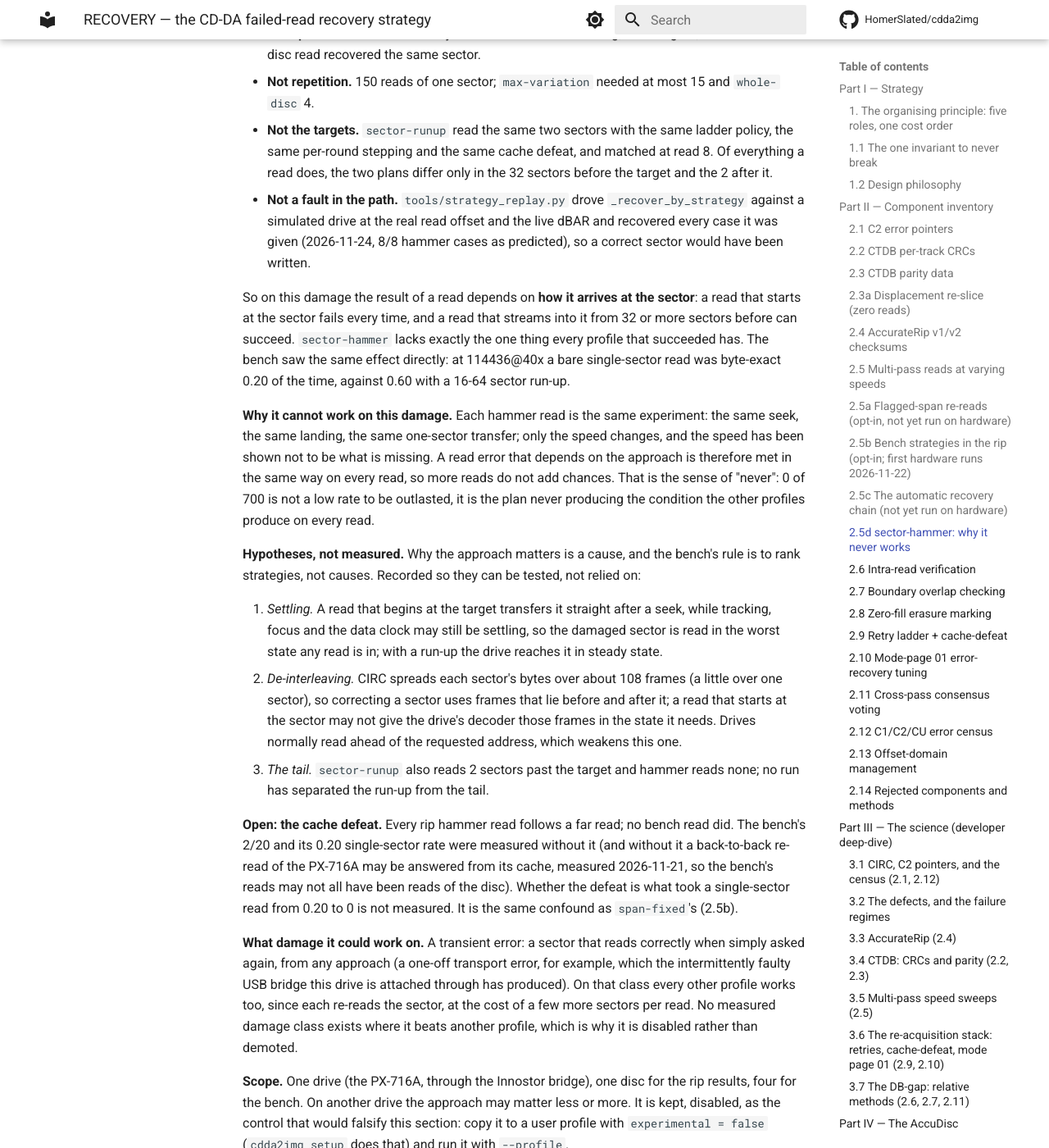
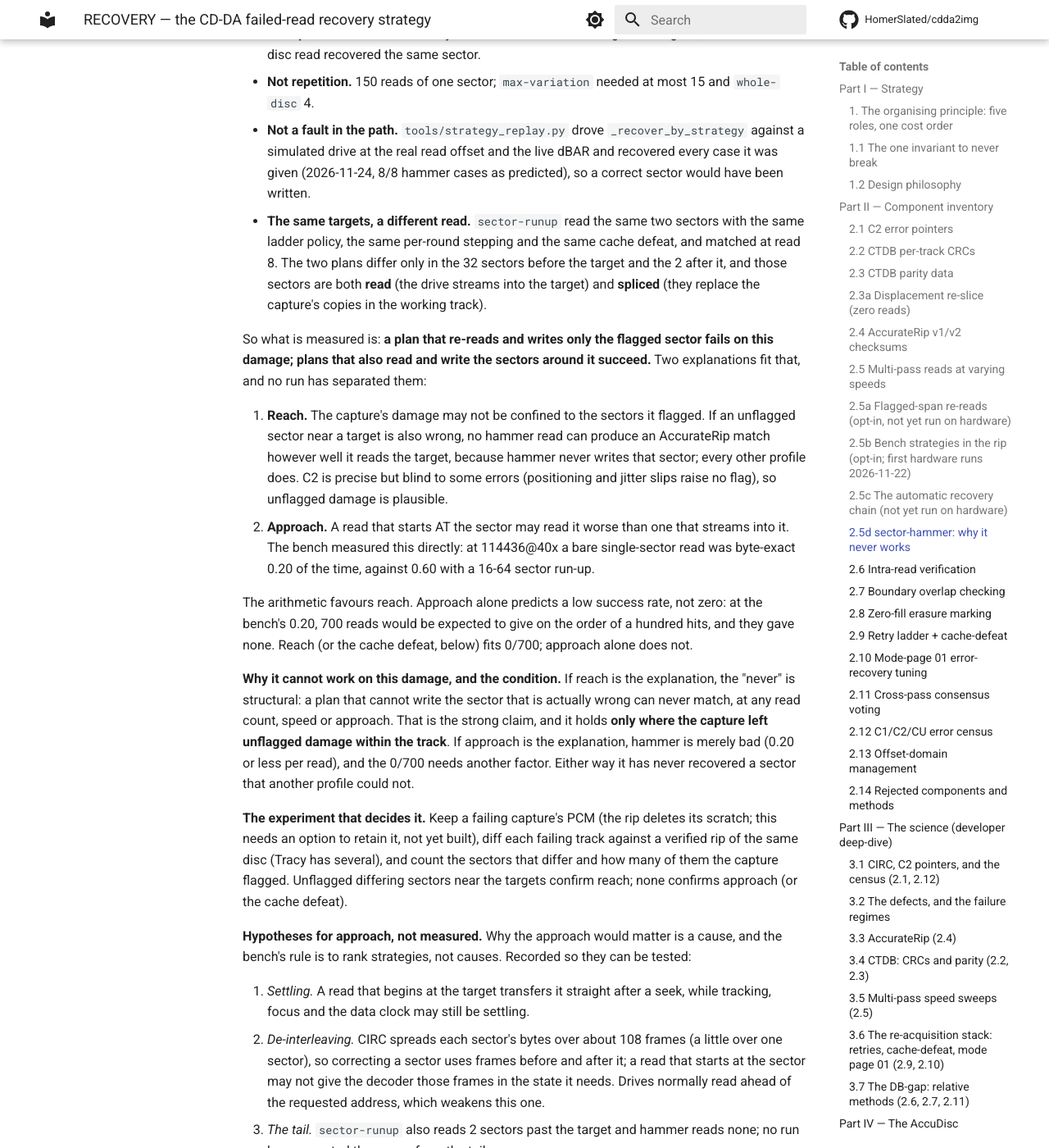
Before and after one commit to HomerSlated/cdda2img, an MkDocs documentation site: the page built from docs/reference/RECOVERY.md, in a window 1280 px wide and 1400 px high, scrolled down 14440 px. Shown: the whole window at 82% size. Built offline with MkDocs 1.6.1 and Material for MkDocs 9.7.7, drawn with Linux system fonts in a browser that asks for light colours; comment, search, counter and statistics services are not loaded; some of the changed text lies outside the part shown.

Commit message:
docs(recovery): sector-hammer 2.5d separates reach from approach
7646092 called it measured that a read starting AT a sector fails where a
read streaming into it succeeds. The contrast does not isolate that: every
profile that succeeded also WRITES the sectors around the target (runup 34
more, span-fixed 514), and hammer writes only the flagged one. So what is
measured is "re-reading and writing only the flagged sector fails"; two
explanations fit and none separates them:

- reach: unflagged damage near a target, which hammer can never write, so
  it can never match (a structural "never", conditional on that damage);
- approach: the bench's 0.20 byte-exact single-sector rate against 0.60
  with a run-up.

The arithmetic favours reach: at 0.20, 700 reads predict about a hundred
hits, not zero. The section now says so, gives the condition under which
"it cannot work" holds, and names the deciding experiment (diff a retained
failing capture against a verified rip; needs a retain-scratch option, not
built). Hardedit SOP: sealed, +i, shared inode kept.

Co-Authored-By: Claude Opus 5.5 <noreply@anthropic.com>

```diff
--- a/docs/reference/RECOVERY.md
+++ b/docs/reference/RECOVERY.md
@@ -556,8 +556,9 @@ the read arrives at it:
 | `track-constant`, `track-ladder` | the whole track | held / each rung | none |
 | `whole-disc` | the whole audio session, no cache defeat | each rung | none |
 
-`sector-hammer` is the only one in which the drive never reads continuously up to the
-target: it starts reading AT the sector it is asked to fix.
+`sector-hammer` is the only one that reads and writes nothing but the flagged sector: the
+drive starts reading AT the sector it is asked to fix, and no sector around it is ever
+replaced.
 
 **Evidence** (PX-716A, Tracy Chapman, tracks 8 and 9; `--profile-only`; every read `done`,
 every speed honoured, no time limit ever hit):
@@ -580,38 +581,55 @@ cache defeat): 2/20.
   whole-disc read recovered the same sector.
 - **Not repetition.** 150 reads of one sector; `max-variation` needed at most 15 and
   `whole-disc` 4.
-- **Not the targets.** `sector-runup` read the same two sectors with the same ladder policy,
-  the same per-round stepping and the same cache defeat, and matched at read 8. Of
-  everything a read does, the two plans differ only in the 32 sectors before the target and
-  the 2 after it.
 - **Not a fault in the path.** `tools/strategy_replay.py` drove `_recover_by_strategy`
   against a simulated drive at the real read offset and the live dBAR and recovered every
   case it was given (2026-11-24, 8/8 hammer cases as predicted), so a correct sector would
   have been written.
-
-So on this damage the result of a read depends on **how it arrives at the sector**: a read
-that starts at the sector fails every time, and a read that streams into it from 32 or more
-sectors before can succeed. `sector-hammer` lacks exactly the one thing every profile that
-succeeded has. The bench saw the same effect directly: at 114436@40x a bare single-sector
-read was byte-exact 0.20 of the time, against 0.60 with a 16-64 sector run-up.
-
-**Why it cannot work on this damage.** Each hammer read is the same experiment: the same
-seek, the same landing, the same one-sector transfer; only the speed changes, and the
-speed has been shown not to be what is missing. A read error that depends on the approach
-is therefore met in the same way on every read, so more reads do not add chances. That is
-the sense of "never": 0 of 700 is not a low rate to be outlasted, it is the plan never
-producing the condition the other profiles produce on every read.
-
-**Hypotheses, not measured.** Why the approach matters is a cause, and the bench's rule is
-to rank strategies, not causes. Recorded so they can be tested, not relied on:
+- **The same targets, a different read.** `sector-runup` read the same two sectors with the
+  same ladder policy, the same per-round stepping and the same cache defeat, and matched at
+  read 8. The two plans differ only in the 32 sectors before the target and the 2 after it,
+  and those sectors are both **read** (the drive streams into the target) and **spliced**
+  (they replace the capture's copies in the working track).
+
+So what is measured is: **a plan that re-reads and writes only the flagged sector fails on
+this damage; plans that also read and write the sectors around it succeed.** Two
+explanations fit that, and no run has separated them:
+
+1. **Reach.** The capture's damage may not be confined to the sectors it flagged. If an
+   unflagged sector near a target is also wrong, no hammer read can produce an AccurateRip
+   match however well it reads the target, because hammer never writes that sector; every
+   other profile does. C2 is precise but blind to some errors (positioning and jitter
+   slips raise no flag), so unflagged damage is plausible.
+2. **Approach.** A read that starts AT the sector may read it worse than one that streams
+   into it. The bench measured this directly: at 114436@40x a bare single-sector read was
+   byte-exact 0.20 of the time, against 0.60 with a 16-64 sector run-up.
+
+The arithmetic favours reach. Approach alone predicts a low success rate, not zero: at the
+bench's 0.20, 700 reads would be expected to give on the order of a hundred hits, and they
+gave none. Reach (or the cache defeat, below) fits 0/700; approach alone does not.
+
+**Why it cannot work on this damage, and the condition.** If reach is the explanation, the
+"never" is structural: a plan that cannot write the sector that is actually wrong can never
+match, at any read count, speed or approach. That is the strong claim, and it holds **only
+where the capture left unflagged damage within the track**. If approach is the explanation,
+hammer is merely bad (0.20 or less per read), and the 0/700 needs another factor. Either
+way it has never recovered a sector that another profile could not.
+
+**The experiment that decides it.** Keep a failing capture's PCM (the rip deletes its
+scratch; this needs an option to retain it, not yet built), diff each failing track against
+a verified rip of the same disc (Tracy has several), and count the sectors that differ and
+how many of them the capture flagged. Unflagged differing sectors near the targets confirm
+reach; none confirms approach (or the cache defeat).
+
+**Hypotheses for approach, not measured.** Why the approach would matter is a cause, and the
+bench's rule is to rank strategies, not causes. Recorded so they can be tested:
 
 1. *Settling.* A read that begins at the target transfers it straight after a seek, while
-   tracking, focus and the data clock may still be settling, so the damaged sector is read
-   in the worst state any read is in; with a run-up the drive reaches it in steady state.
+   tracking, focus and the data clock may still be settling.
 2. *De-interleaving.* CIRC spreads each sector's bytes over about 108 frames (a little over
-   one sector), so correcting a sector uses frames that lie before and after it; a read
-   that starts at the sector may not give the drive's decoder those frames in the state it
-   needs. Drives normally read ahead of the requested address, which weakens this one.
+   one sector), so correcting a sector uses frames before and after it; a read that starts
+   at the sector may not give the decoder those frames in the state it needs. Drives
+   normally read ahead of the requested address, which weakens this one.
 3. *The tail.* `sector-runup` also reads 2 sectors past the target and hammer reads none;
    no run has separated the run-up from the tail.
 
```
Also changed, not shown: other parts of docs/reference/RECOVERY.md (+1 -1 lines).
